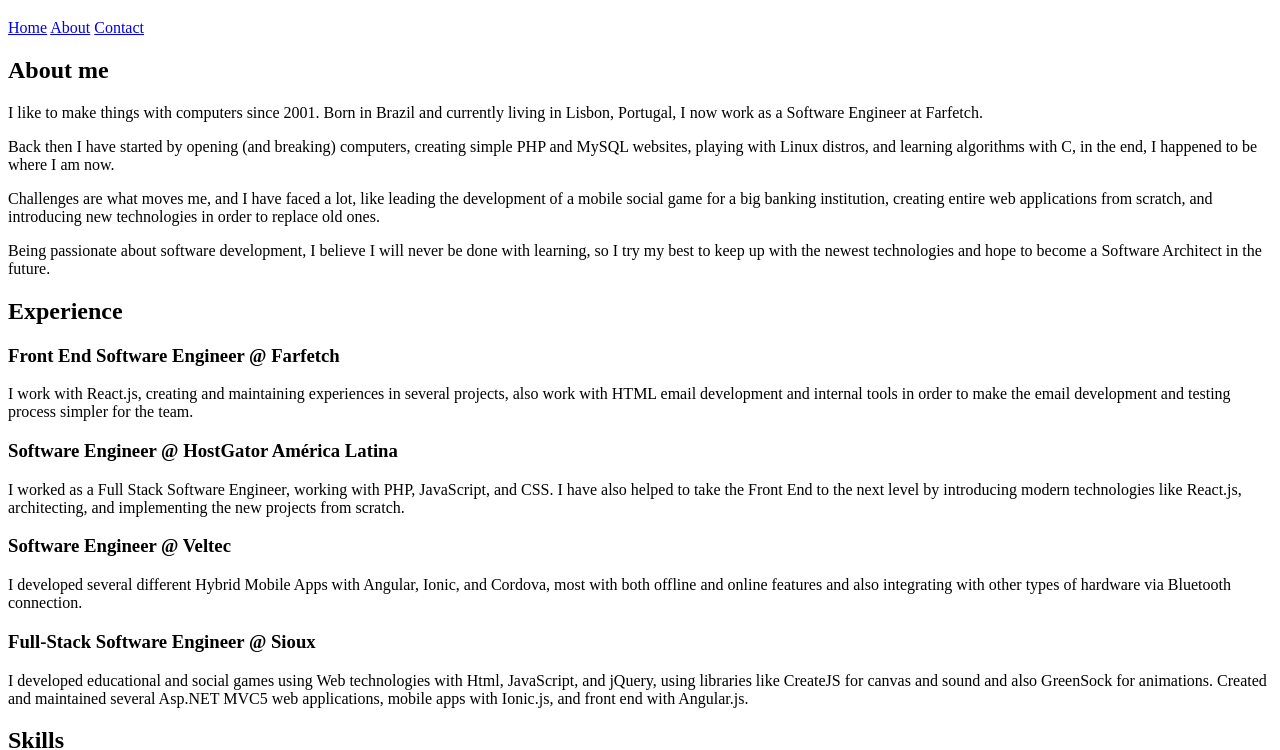
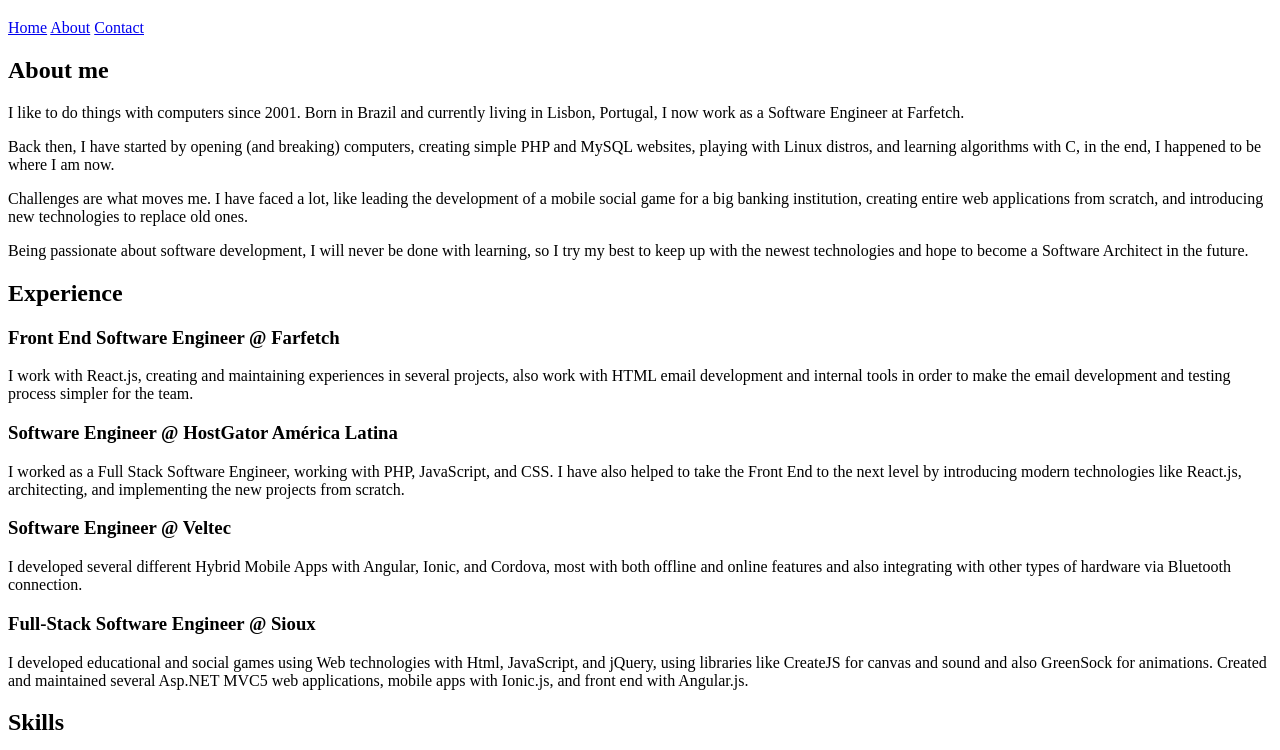
Before and after one commit to euljr/euljr.github.io, a plain HTML site: page index.html in a window 1280 px wide. Shown: the part 61-811 px from the top of the page. Drawn offline with Linux system fonts and the light colour scheme.

Commit message:
Add Eduardo suggetion changes

```diff
--- a/index.html
+++ b/index.html
@@ -16,10 +16,10 @@
     </header>
     <section>
         <h2 id="about">About me</h2>
-        <p>I like to make things with computers since 2001. Born in Brazil and currently living in Lisbon, Portugal, I now work as a Software Engineer at Farfetch.</p>
-        <p>Back then I have started by opening (and breaking) computers, creating simple PHP and MySQL websites, playing with Linux distros, and learning algorithms with C, in the end, I happened to be where I am now.</p>
-        <p>Challenges are what moves me, and I have faced a lot, like leading the development of a mobile social game for a big banking institution, creating entire web applications from scratch, and introducing new technologies in order to replace old ones.</p>
-        <p>Being passionate about software development, I believe I will never be done with learning, so I try my best to keep up with the newest technologies and hope to become a Software Architect in the future.</p>
+        <p>I like to do things with computers since 2001. Born in Brazil and currently living in Lisbon, Portugal, I now work as a Software Engineer at Farfetch.</p>
+        <p>Back then, I have started by opening (and breaking) computers, creating simple PHP and MySQL websites, playing with Linux distros, and learning algorithms with C, in the end, I happened to be where I am now.</p>
+        <p>Challenges are what moves me. I have faced a lot, like leading the development of a mobile social game for a big banking institution, creating entire web applications from scratch, and introducing new technologies to replace old ones.</p>
+        <p>Being passionate about software development, I will never be done with learning, so I try my best to keep up with the newest technologies and hope to become a Software Architect in the future.</p>
     </section>
     <section>
         <h2>Experience</h2>
```
